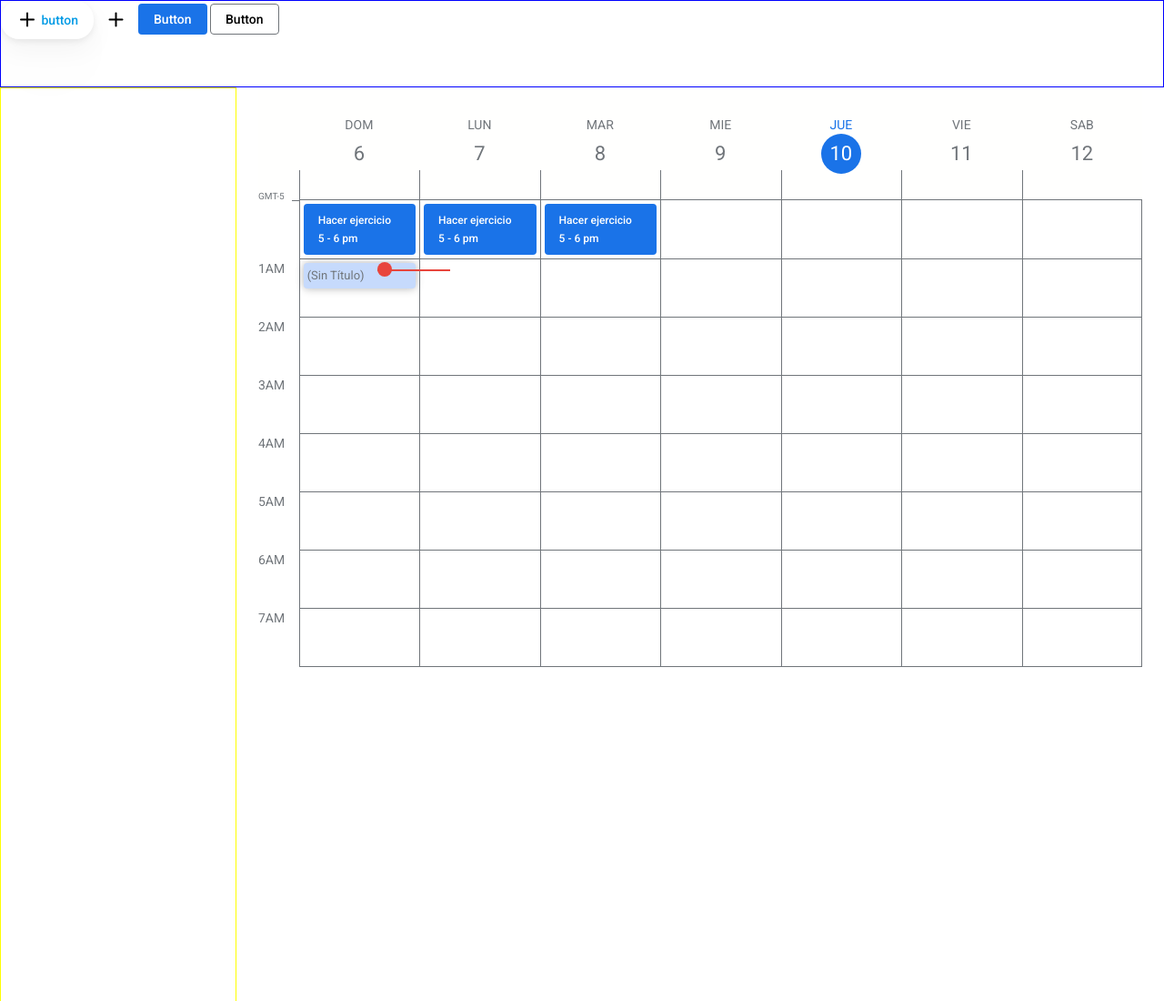
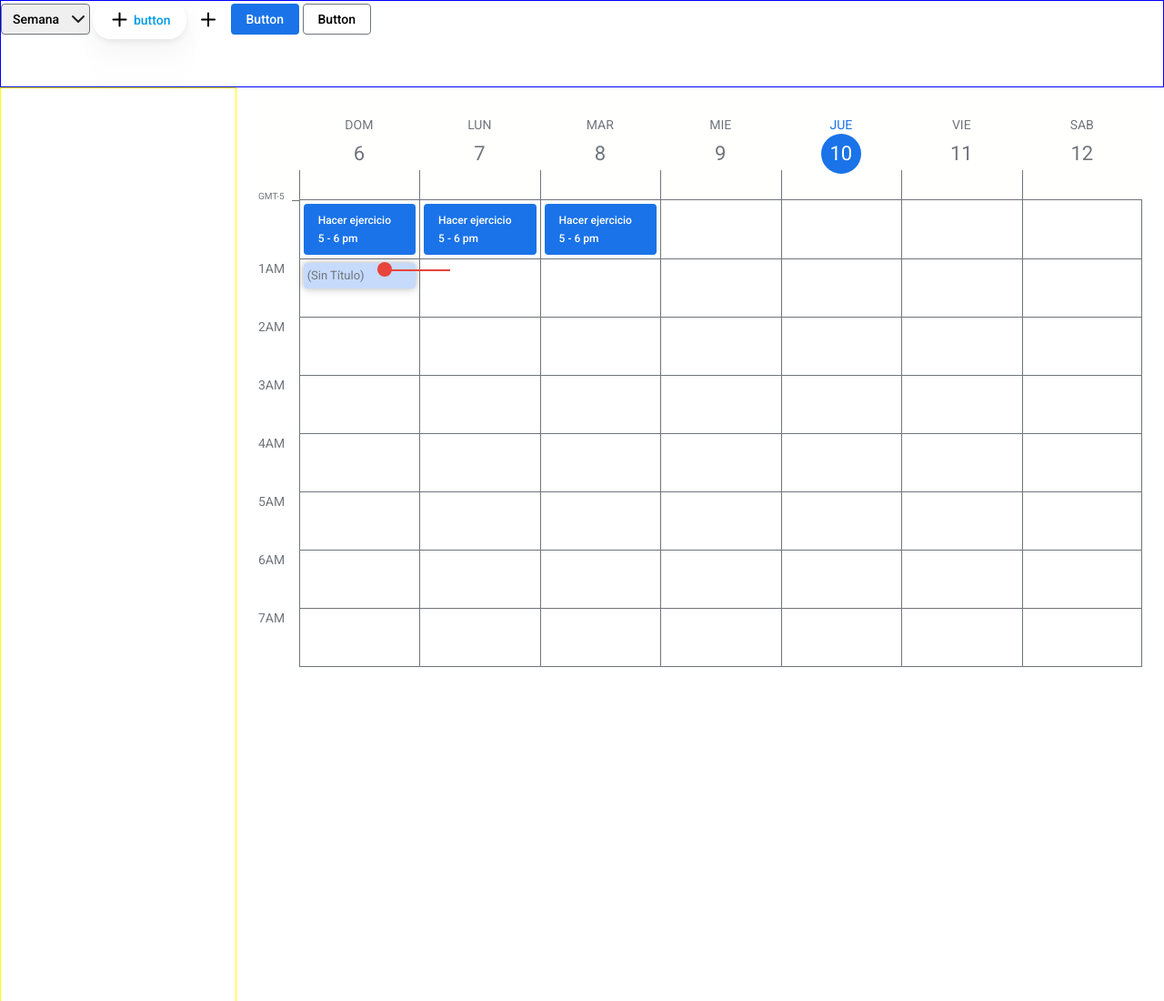
Before and after one commit to Armando101/google-calendar, a plain HTML site: page index.html in a window 1280 px wide. Shown: the top 1100 px of the page at 91% size. Drawn offline with Linux system fonts and the light colour scheme; files whose address does not match are found by name.

Commit message:
Select component

```diff
--- a/css/index.css
+++ b/css/index.css
@@ -5,3 +5,4 @@
 @import "./timezone-cell.css";
 @import "./current-time.css";
 @import "./button.css";
+@import "./select.css";
--- /dev/null
+++ b/css/select.css
@@ -0,0 +1,12 @@
+.select {
+  border: 1px solid var(--gray20);
+  padding-inline-start: 0.75rem;
+  padding-inline-end: 2rem;
+  padding-block: 0.5rem;
+  border-radius: 0.25rem;
+  font: var(--button-button);
+  appearance: none;
+  background-image: url("../icons/chevron-down.svg");
+  background-repeat: no-repeat;
+  background-position: right center;
+}
--- a/index.html
+++ b/index.html
@@ -15,6 +15,10 @@
   <body>
     <div class="page">
       <div class="header">
+        <select name="" id="" class="select">
+          <option value="">Semana</option>
+          <option value="">Día</option>
+        </select>
         <button class="button is-rounded is-shadow">
           <i class="icon-plus"></i> <span>button</span>
         </button>
```
